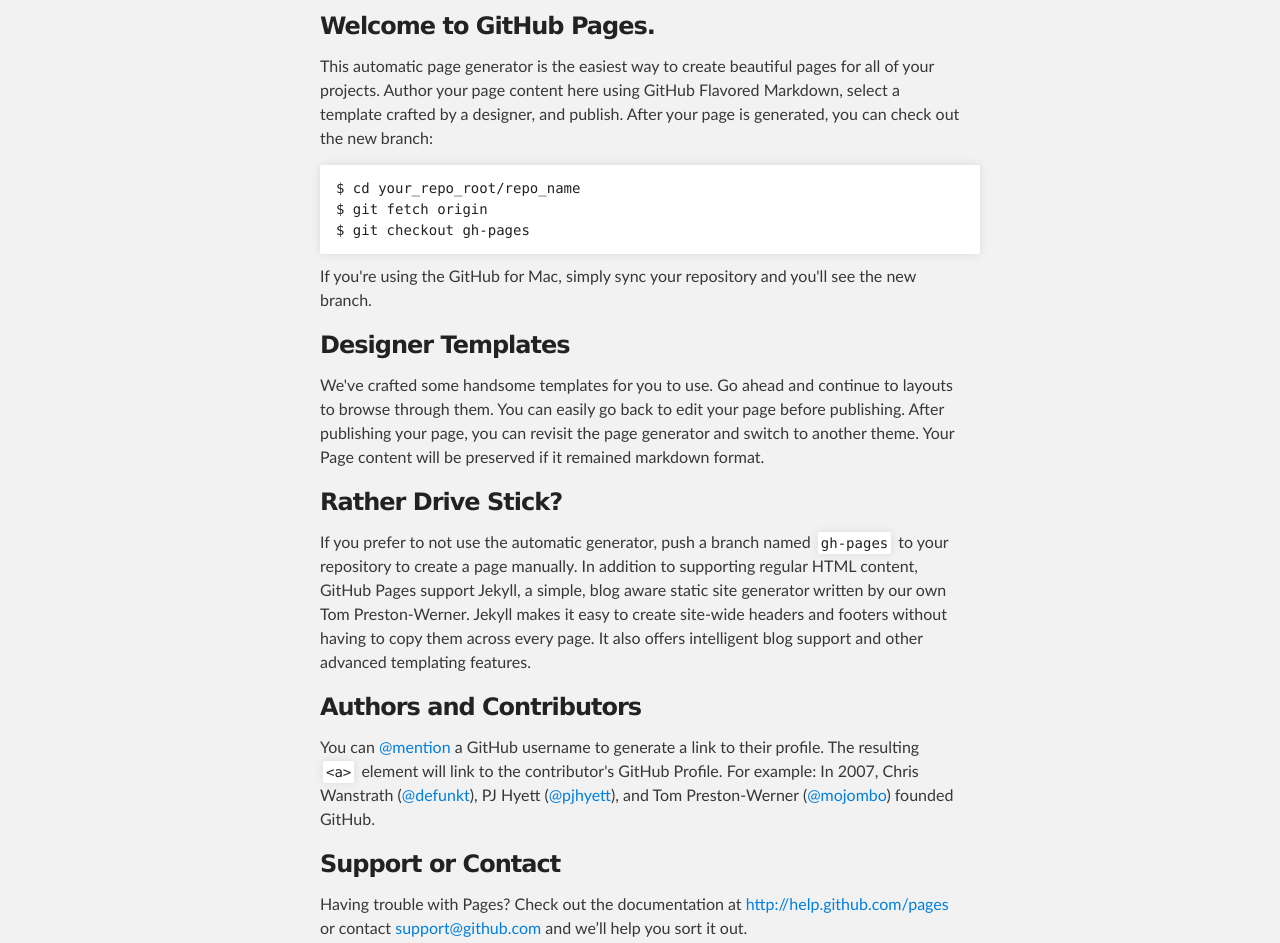
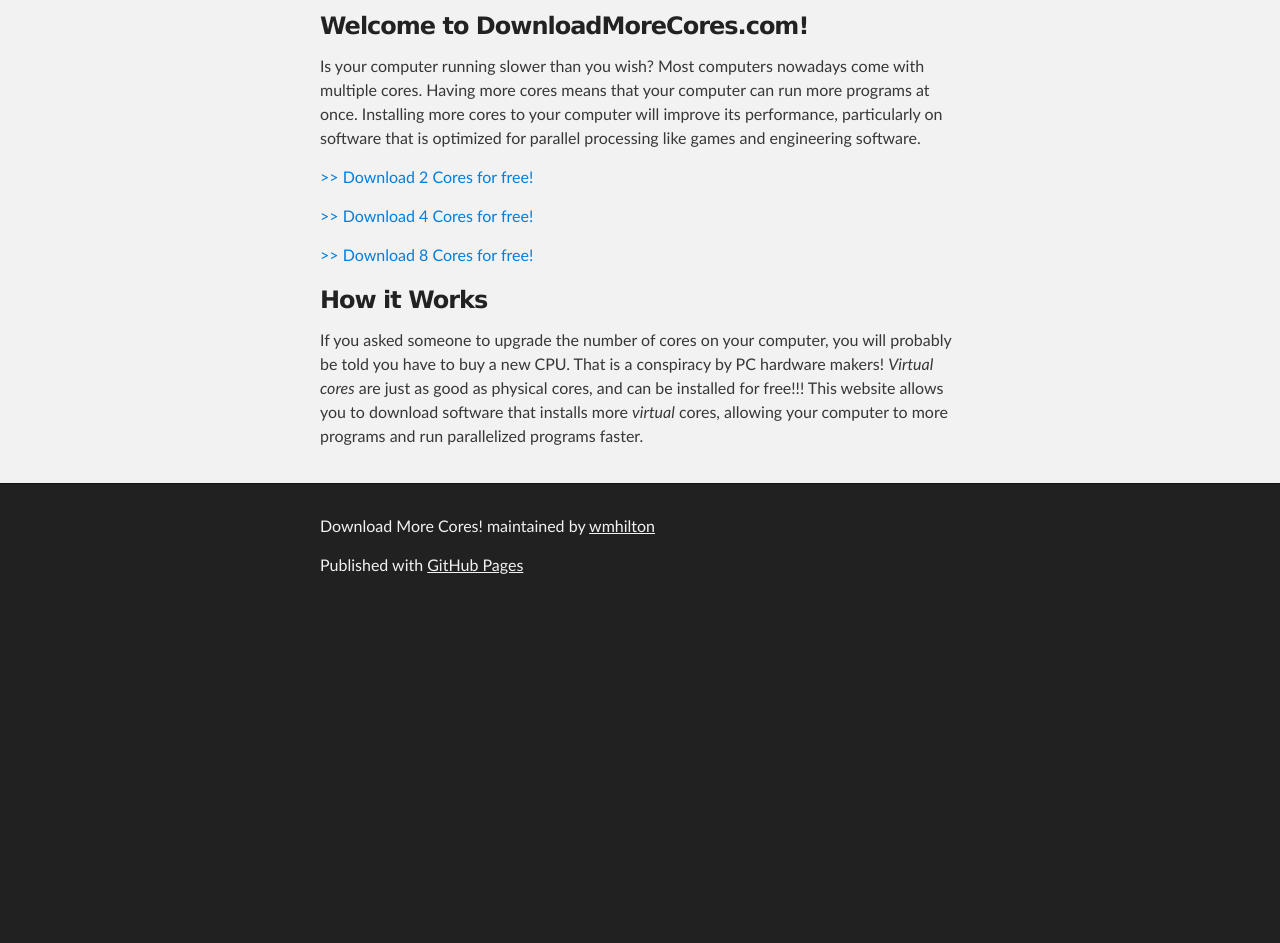
Before and after one commit to billiegoose/InstallMoreCores, a plain HTML site: page index.html in a window 1280 px wide. Shown: the part 288-1231 px from the top of the page. After the commit the page ends 900 px from the top, so only its background shows below. Drawn offline with Linux system fonts and the light colour scheme.

```diff
--- a/index.html
+++ b/index.html
@@ -32,36 +32,20 @@
     <div id="main_content_wrap" class="outer">
       <section id="main_content" class="inner">
         <h3>
-<a name="welcome-to-github-pages" class="anchor" href="#welcome-to-github-pages"><span class="octicon octicon-link"></span></a>Welcome to GitHub Pages.</h3>
+<a name="welcome-to-downloadmorecorescom" class="anchor" href="#welcome-to-downloadmorecorescom"><span class="octicon octicon-link"></span></a>Welcome to DownloadMoreCores.com!</h3>
 
-<p>This automatic page generator is the easiest way to create beautiful pages for all of your projects. Author your page content here using GitHub Flavored Markdown, select a template crafted by a designer, and publish. After your page is generated, you can check out the new branch:</p>
+<p>Is your computer running slower than you wish? Most computers nowadays come with multiple cores. Having more cores means that your computer can run more programs at once. Installing more cores to your computer will improve its performance, particularly on software that is optimized for parallel processing like games and engineering software.</p>
 
-<pre><code>$ cd your_repo_root/repo_name
-$ git fetch origin
-$ git checkout gh-pages
-</code></pre>
+<p><a href="2%20Cores.msi">&gt;&gt; Download 2 Cores for free!</a></p>
 
-<p>If you're using the GitHub for Mac, simply sync your repository and you'll see the new branch.</p>
+<p><a href="4%20Cores.msi">&gt;&gt; Download 4 Cores for free!</a></p>
+
+<p><a href="8%20Cores.msi">&gt;&gt; Download 8 Cores for free!</a></p>
 
 <h3>
-<a name="designer-templates" class="anchor" href="#designer-templates"><span class="octicon octicon-link"></span></a>Designer Templates</h3>
+<a name="how-it-works" class="anchor" href="#how-it-works"><span class="octicon octicon-link"></span></a>How it Works</h3>
 
-<p>We've crafted some handsome templates for you to use. Go ahead and continue to layouts to browse through them. You can easily go back to edit your page before publishing. After publishing your page, you can revisit the page generator and switch to another theme. Your Page content will be preserved if it remained markdown format.</p>
-
-<h3>
-<a name="rather-drive-stick" class="anchor" href="#rather-drive-stick"><span class="octicon octicon-link"></span></a>Rather Drive Stick?</h3>
-
-<p>If you prefer to not use the automatic generator, push a branch named <code>gh-pages</code> to your repository to create a page manually. In addition to supporting regular HTML content, GitHub Pages support Jekyll, a simple, blog aware static site generator written by our own Tom Preston-Werner. Jekyll makes it easy to create site-wide headers and footers without having to copy them across every page. It also offers intelligent blog support and other advanced templating features.</p>
-
-<h3>
-<a name="authors-and-contributors" class="anchor" href="#authors-and-contributors"><span class="octicon octicon-link"></span></a>Authors and Contributors</h3>
-
-<p>You can <a href="https://github.com/blog/821" class="user-mention">@mention</a> a GitHub username to generate a link to their profile. The resulting <code>&lt;a&gt;</code> element will link to the contributor's GitHub Profile. For example: In 2007, Chris Wanstrath (<a href="https://github.com/defunkt" class="user-mention">@defunkt</a>), PJ Hyett (<a href="https://github.com/pjhyett" class="user-mention">@pjhyett</a>), and Tom Preston-Werner (<a href="https://github.com/mojombo" class="user-mention">@mojombo</a>) founded GitHub.</p>
-
-<h3>
-<a name="support-or-contact" class="anchor" href="#support-or-contact"><span class="octicon octicon-link"></span></a>Support or Contact</h3>
-
-<p>Having trouble with Pages? Check out the documentation at <a href="http://help.github.com/pages">http://help.github.com/pages</a> or contact <a href="mailto:support@github.com">support@github.com</a> and we’ll help you sort it out.</p>
+<p>If you asked someone to upgrade the number of cores on your computer, you will probably be told you have to buy a new CPU. That is a conspiracy by PC hardware makers! <em>Virtual cores</em> are just as good as physical cores, and can be installed for free!!! This website allows you to download software that installs more <em>virtual</em> cores, allowing your computer to more programs and run parallelized programs faster.</p>
       </section>
     </div>
 
```
Also changed, not shown: params.json (+1 -1 lines).
